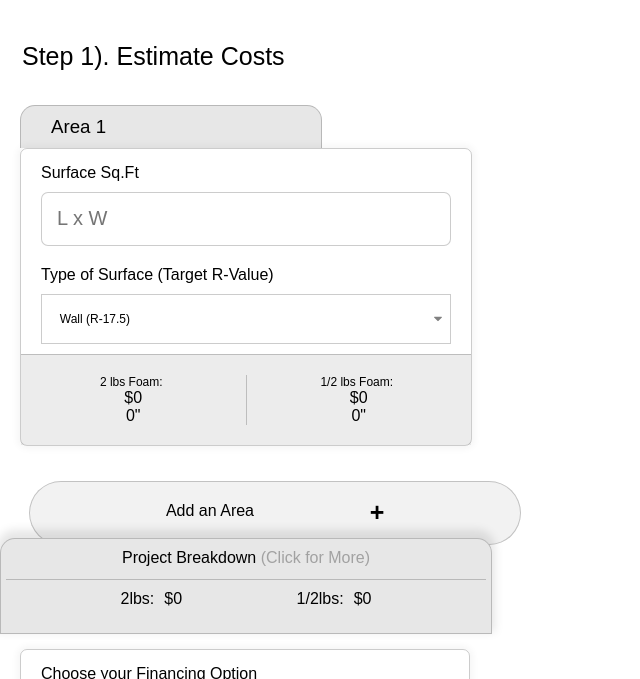
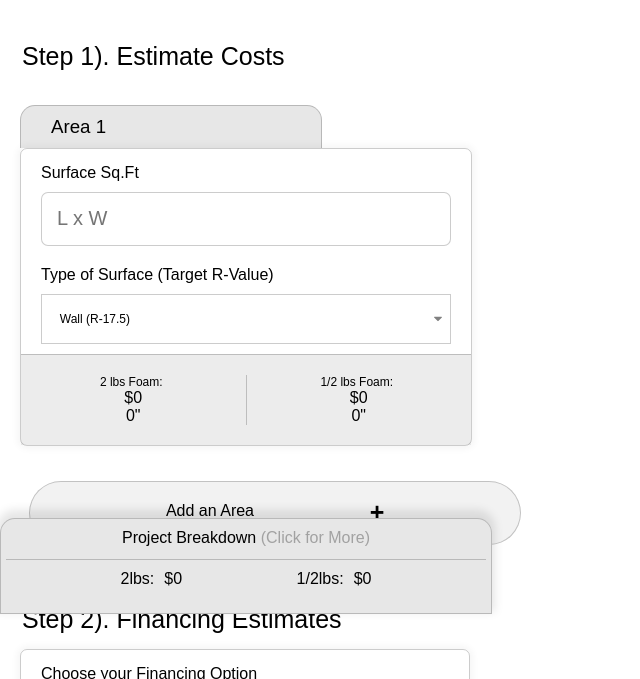
Before and after one commit to BlackPrnce99/InstaFoamEstimator, a plain HTML site: page index.html in a window 1280 px wide. Shown: the part 121-800 px from the top of the page, without its empty margins (0-640 px from the left). Drawn offline with Linux system fonts and the light colour scheme; a web font is replaced by a local one.

Commit message:
Still messing with the bottom menu bar 8

```diff
--- a/css/main.css
+++ b/css/main.css
@@ -238,8 +238,7 @@ ul {
 
 .resultBlock {
   position: fixed;
-  bottom: 0px;
-  margin-bottom: 45px;
+  bottom: 65px;
   width: 100%;
   max-width: 490px;
   padding-top: 10px;
```
